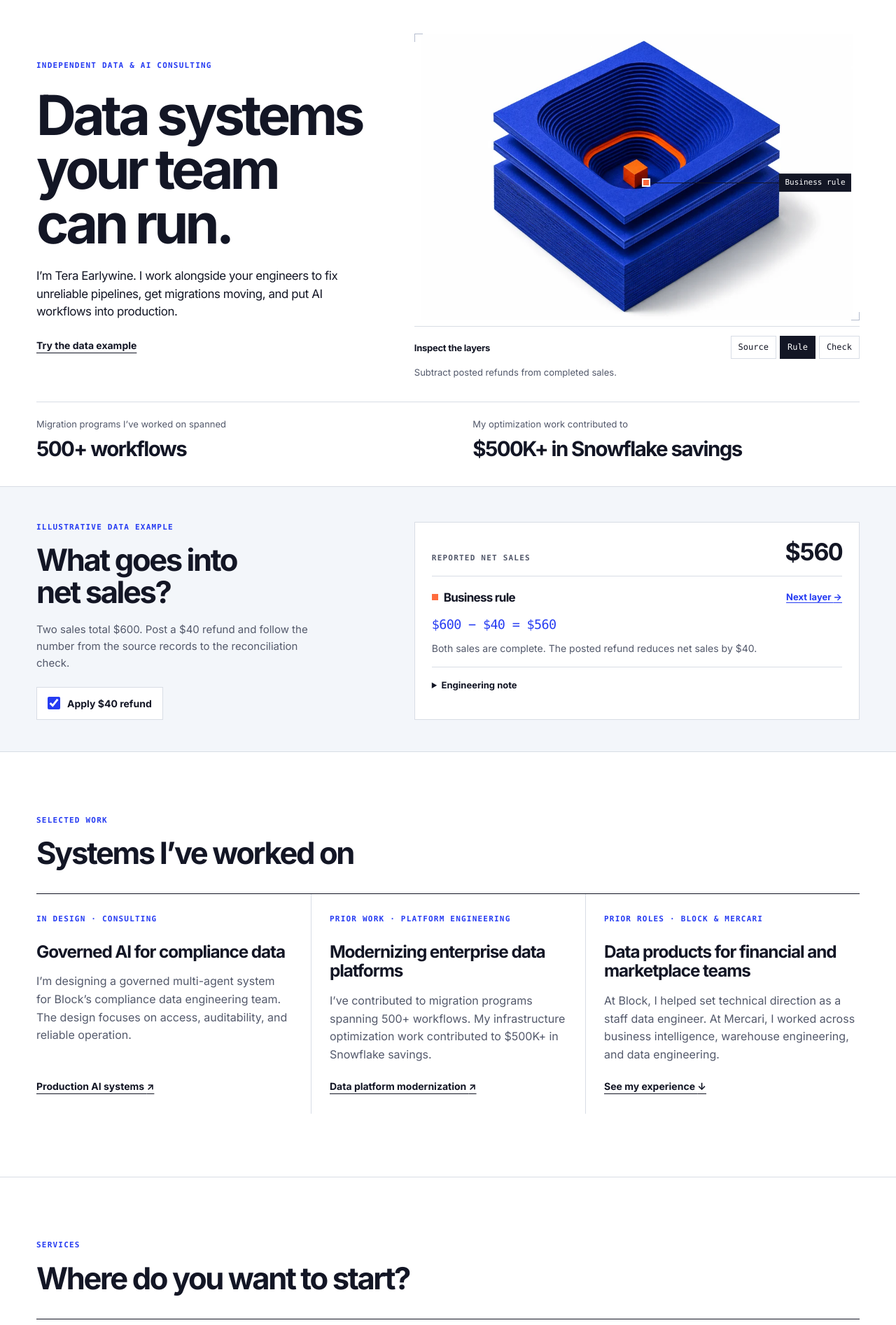
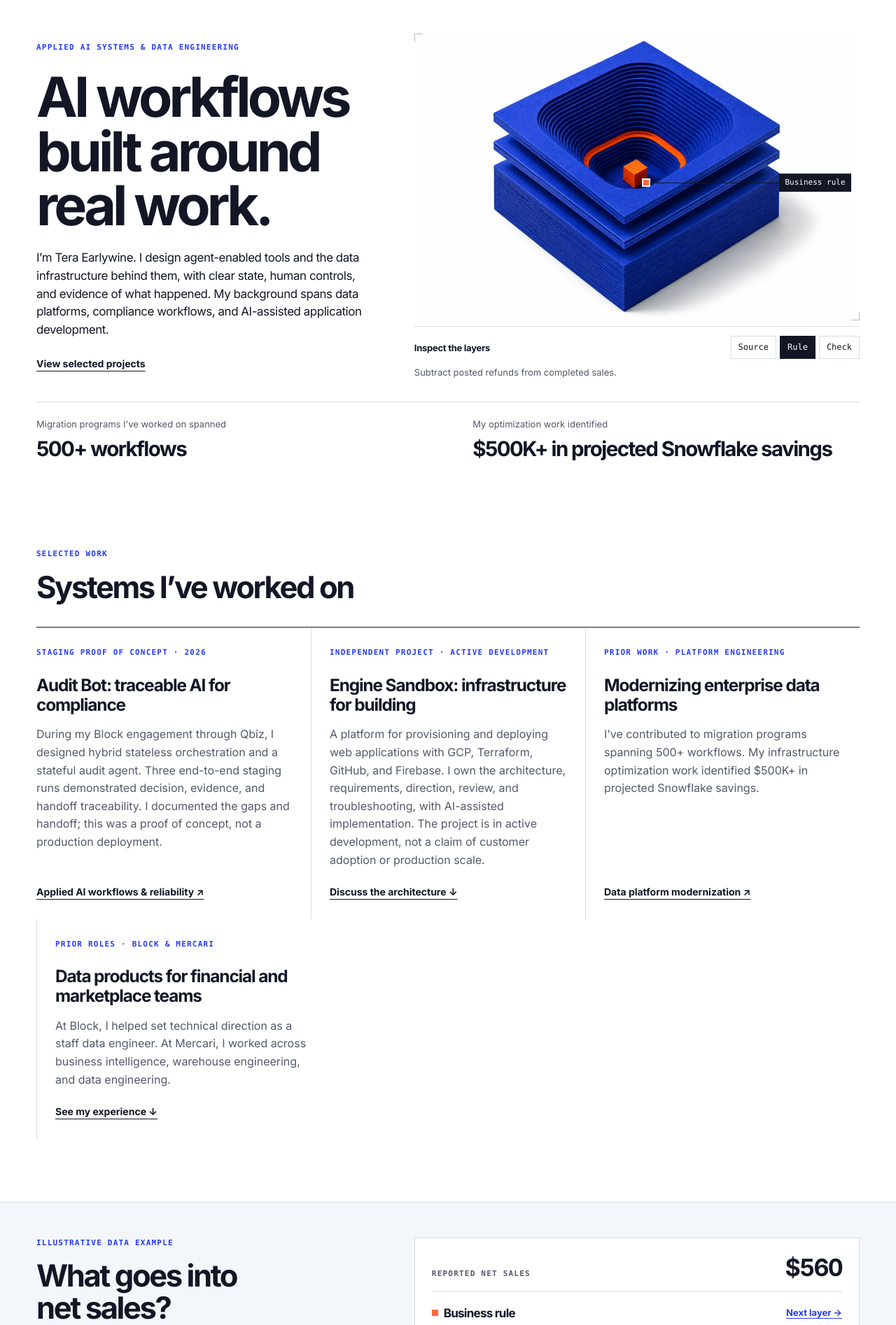
Before and after one commit to teraearlywine/teraearlywine, a Flask app: page / in a window 1280 px wide. Shown: the part 88-1982 px from the top of the page at 70% size. Run offline with Flask 3, Linux system fonts and the light colour scheme; parts of the project's set-up code (start-up, migrations or seed data) failed here and were passed over.

Commit message:
Position portfolio around applied AI systems and verified project evidence

```diff
--- a/core/home/home.py
+++ b/core/home/home.py
@@ -57,8 +57,8 @@ FAQ_ITEMS = (
         'question': 'What does Tera Earlywine do?',
         'answer': (
             'She helps engineering teams stabilize data platforms, rescue '
-            'migrations, build AI-ready data foundations, and move agentic AI '
-            'workflows into reliable production services.'
+            'migrations, build AI-ready data foundations, and design agent workflows '
+            'with explicit state, human controls, and operational evidence.'
         ),
     },
     {
@@ -277,14 +277,14 @@ def seo_metadata():
                     'jobTitle': 'Independent Data & AI Consultant',
                     'description': (
                         'Independent data and AI consultant helping engineering teams '
-                        'build data systems they can run.'
+                        'design applied AI workflows grounded in reliable data systems.'
                     ),
                     'knowsAbout': [
                         'Production-grade data and AI for regulated, high-consequence operations',
                         'Data platform modernization',
                         'Data reliability',
                         'AI-ready data foundations',
-                        'Agentic AI productionization',
+                        'Agent orchestration and operational controls',
                         'Data governance',
                     ],
                     'sameAs': [
--- a/core/home/templates/home/core/experience.html
+++ b/core/home/templates/home/core/experience.html
@@ -81,7 +81,7 @@
                 </tr>
                 <tr>
                     <td>Block.xyz</td>
-                    <td>Senior Data Engineer (FTE)</td>
+                    <td>Staff Data Engineer (FTE)</td>
                     <td>2025</td>
                     <td>2026</td>
                 </tr>
--- a/core/home/templates/home/home.html
+++ b/core/home/templates/home/home.html
@@ -6,8 +6,8 @@
     {% include 'home/core/navigation.html' %}
     <main id="main">
         {% include 'home/sections/hero.html' %}
+        {% include 'home/sections/projects.html' %}
         {% include 'home/sections/net_sales.html' %}
-        {% include 'home/sections/projects.html' %}
         {% include 'home/sections/skills.html' %}
         {% include 'home/sections/method.html' %}
         {% include 'home/sections/timeline.html' %}
--- a/core/home/templates/home/includes/header.html
+++ b/core/home/templates/home/includes/header.html
@@ -1,6 +1,6 @@
 <head>
-    {% set page_title = page_title|default('Tera Earlywine Consulting | Data & AI Engineering') %}
-    {% set page_description = page_description|default('Work with Tera Earlywine to fix unreliable data pipelines, get migrations moving, and put AI workflows into production.') %}
+    {% set page_title = page_title|default('Tera Earlywine | Applied AI Systems & Data Engineering') %}
+    {% set page_description = page_description|default('Applied AI systems grounded in data engineering. Explore Tera Earlywine’s agent workflows, compliance proof of concept, and AI-assisted application infrastructure.') %}
     <meta charset="UTF-8">
     <meta name="viewport" content="width=device-width, initial-scale=1.0">
     <meta name="description" content="{{ page_description }}">
--- a/core/home/templates/home/sections/hero.html
+++ b/core/home/templates/home/sections/hero.html
@@ -2,14 +2,14 @@
 <section class="cs-frame cs-opening" id="hero" aria-labelledby="hero-heading">
     <div class="cs-hero">
         <div class="cs-introduction">
-            <p class="cs-eyebrow">Independent data &amp; AI consulting</p>
-            <h1 id="hero-heading"><span>Data systems</span> <span>your team</span> <span>can run.</span></h1>
-            <p class="cs-lede">I’m Tera Earlywine. I work alongside your engineers to fix unreliable pipelines, get migrations moving, and put AI workflows into production.</p>
+            <p class="cs-eyebrow">Applied AI systems &amp; data engineering</p>
+            <h1 id="hero-heading"><span>AI workflows</span> <span>built around</span> <span>real work.</span></h1>
+            <p class="cs-lede">I’m Tera Earlywine. I design agent-enabled tools and the data infrastructure behind them, with clear state, human controls, and evidence of what happened. My background spans data platforms, compliance workflows, and AI-assisted application development.</p>
             <div class="cs-actions">
                 {% if config.get('BOOKING_URL') %}
-                <a class="button button--primary" href="{{ config.get('BOOKING_URL') }}" target="_blank" rel="noopener noreferrer" data-analytics-event="contact_click" data-contact-method="booking" data-placement="hero" data-destination-type="booking">Book a fit call <span aria-hidden="true">↗</span></a>
+                <a class="button button--primary" href="{{ config.get('BOOKING_URL') }}" target="_blank" rel="noopener noreferrer" data-analytics-event="contact_click" data-contact-method="booking" data-placement="hero" data-destination-type="booking">Discuss a role or engagement <span aria-hidden="true">↗</span></a>
                 {% endif %}
-                <a class="cs-text-link" href="#sample" data-analytics-event="navigation_click" data-placement="hero" data-destination-type="section">Try the data example</a>
+                <a class="cs-text-link" href="#projects" data-analytics-event="navigation_click" data-placement="hero" data-destination-type="section">View selected projects</a>
             </div>
         </div>
         <figure class="cs-figure" data-layer="rule">
@@ -33,6 +33,6 @@
     </div>
     <div class="cs-proof">
         <div><p>Migration programs I’ve worked on spanned</p><strong>500+ workflows</strong></div>
-        <div><p>My optimization work contributed to</p><strong>$500K+ in Snowflake savings</strong></div>
+        <div><p>My optimization work identified</p><strong>$500K+ in projected Snowflake savings</strong></div>
     </div>
 </section>
--- a/core/home/templates/home/sections/projects.html
+++ b/core/home/templates/home/sections/projects.html
@@ -4,15 +4,21 @@
         <h2 class="cs-section-title" id="projects-heading">Systems I’ve worked on</h2>
         <div class="cs-work-grid">
             <article class="cs-work-card">
-                <p class="cs-status">In design · Consulting</p>
-                <h3>Governed AI for compliance data</h3>
-                <p>I’m designing a governed multi-agent system for Block’s compliance data engineering team. The design focuses on access, auditability, and reliable operation.</p>
-                <a class="cs-text-link" href="{{ url_for('index.service', slug='production-ai-systems') }}" data-analytics-event="navigation_click" data-placement="projects" data-destination-type="service">Production AI systems <span aria-hidden="true">↗</span></a>
+                <p class="cs-status">Staging proof of concept · 2026</p>
+                <h3>Audit Bot: traceable AI for compliance</h3>
+                <p>During my Block engagement through Qbiz, I designed hybrid stateless orchestration and a stateful audit agent. Three end-to-end staging runs demonstrated decision, evidence, and handoff traceability. I documented the gaps and handoff; this was a proof of concept, not a production deployment.</p>
+                <a class="cs-text-link" href="{{ url_for('index.service', slug='production-ai-systems') }}" data-analytics-event="navigation_click" data-placement="projects" data-destination-type="service">Applied AI workflows &amp; reliability <span aria-hidden="true">↗</span></a>
+            </article>
+            <article class="cs-work-card">
+                <p class="cs-status">Independent project · Active development</p>
+                <h3>Engine Sandbox: infrastructure for building</h3>
+                <p>A platform for provisioning and deploying web applications with GCP, Terraform, GitHub, and Firebase. I own the architecture, requirements, direction, review, and troubleshooting, with AI-assisted implementation. The project is in active development, not a claim of customer adoption or production scale.</p>
+                <a class="cs-text-link" href="#contact">Discuss the architecture <span aria-hidden="true">↓</span></a>
             </article>
             <article class="cs-work-card">
                 <p class="cs-status">Prior work · Platform engineering</p>
                 <h3>Modernizing enterprise data platforms</h3>
-                <p>I’ve contributed to migration programs spanning 500+ workflows. My infrastructure optimization work contributed to $500K+ in Snowflake savings.</p>
+                <p>I’ve contributed to migration programs spanning 500+ workflows. My infrastructure optimization work identified $500K+ in projected Snowflake savings.</p>
                 <a class="cs-text-link" href="{{ url_for('index.service', slug='data-platform-modernization') }}" data-analytics-event="navigation_click" data-placement="projects" data-destination-type="service">Data platform modernization <span aria-hidden="true">↗</span></a>
             </article>
             <article class="cs-work-card">
--- a/core/home/templates/home/sections/skills.html
+++ b/core/home/templates/home/sections/skills.html
@@ -5,7 +5,7 @@
         <div class="cs-offer-list">
             <article><h3>Your warehouse bill keeps climbing.</h3><p>Start with one warehouse and an agreed set of workloads. The paid Data Waste &amp; Efficiency Diagnostic gives you a baseline, ranked improvements, and a way to measure the result.</p><a class="cs-text-link" href="{{ url_for('index.blog') }}#blog-offer-heading" data-analytics-event="navigation_click" data-placement="services" data-destination-type="section">Explore the diagnostic <span aria-hidden="true">↗</span></a></article>
             <article><h3>Your migration is stuck.</h3><p>Trace one failing workflow from source to report. Your team gets a dependency map, reconciliation checks, and clear criteria for the next cutover or rollback.</p><a class="cs-text-link" href="{{ url_for('index.service', slug='data-migration-rescue') }}" data-analytics-event="navigation_click" data-placement="services" data-destination-type="service">Plan a migration <span aria-hidden="true">↗</span></a></article>
-            <article><h3>Your AI pilot is up for production review.</h3><p>Evaluate one workflow for accuracy, access, cost, and escalation. Bring an evaluation report, release criteria, and an operating runbook to the review.</p><a class="cs-text-link" href="{{ url_for('index.service', slug='production-ai-systems') }}" data-analytics-event="navigation_click" data-placement="services" data-destination-type="service">Scope production AI <span aria-hidden="true">↗</span></a></article>
+            <article><h3>Your AI pilot is up for production review.</h3><p>Evaluate one workflow for accuracy, access, cost, and escalation. Bring an evaluation report, release criteria, and an operating runbook to the review.</p><a class="cs-text-link" href="{{ url_for('index.service', slug='production-ai-systems') }}" data-analytics-event="navigation_click" data-placement="services" data-destination-type="service">Explore applied AI workflows <span aria-hidden="true">↗</span></a></article>
         </div>
         <div class="cs-directory"><h3>Consulting expertise</h3>{% include 'home/includes/service_links.html' %}</div>
     </div>
--- a/core/home/templates/home/sections/timeline.html
+++ b/core/home/templates/home/sections/timeline.html
@@ -1,9 +1,9 @@
 <section id="experience" class="section">
     <div class="container">
         <div class="section-header fade-up">
-            <p class="section-kicker">Experience</p>
+            <p class="section-kicker">About &amp; experience</p>
             <h2 class="section-title">Independent advice. Hands-on experience.</h2>
-            <p class="section-subtitle">9+ years across fintech, marketplaces, consulting, analytics, and data-platform engineering.</p>
+            <p class="section-subtitle">I build applied AI systems on a foundation of 9+ years across fintech, marketplaces, consulting, analytics, and data-platform engineering. I’m exploring AI Engineering and Applied AI Engineering roles, as well as senior data and AI consulting roles or contracts.</p>
         </div>
 
         <div class="timeline fade-up fade-up-delay-1">
@@ -11,7 +11,7 @@
                 <span class="timeline-date">2026 — Present</span>
                 <h3 class="timeline-role">Independent Data &amp; AI Consultant</h3>
                 <p class="timeline-company">Tera Earlywine Consulting</p>
-                <p class="timeline-desc">I advise engineering teams on platform reliability, modernization, compliance operations, and production AI. Current work includes Block’s compliance data engineering organization.</p>
+                <p class="timeline-desc">I advise engineering teams on platform reliability, modernization, compliance workflows, and applied AI. My most recent Block compliance data engineering engagement through Qbiz concluded on November 4, 2026.</p>
             </div>
 
             <div class="timeline-item">
```
Also changed, not shown: core/home/services.py (+8 -6 lines), tests/test_analytics_reporting.py (+11 -3 lines), tests/test_services_seo.py (+3 -2 lines), README.md.
